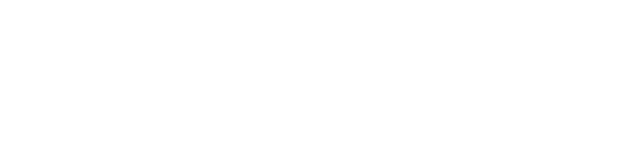
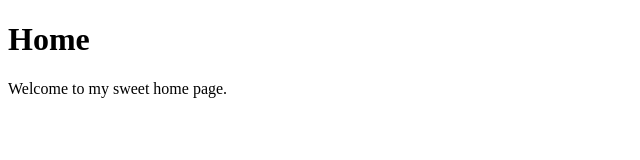
Before and after one commit to oryxtoo/oryxtoo.github.io, a plain HTML site: page home.html in a window 1280 px wide. Shown: the whole page, without its empty margins (0-640 px from the left). Drawn offline with Linux system fonts and the light colour scheme.

Commit message:
really, really not happy

```diff
--- a/home.html
+++ b/home.html
@@ -3,3 +3,8 @@
   <head>
     <title>Home</title>
   </head>
+  <body>
+    <h1>Home</h1>
+    <p>Welcome to my sweet home page.</p>
+  </body>
+</html>
```
